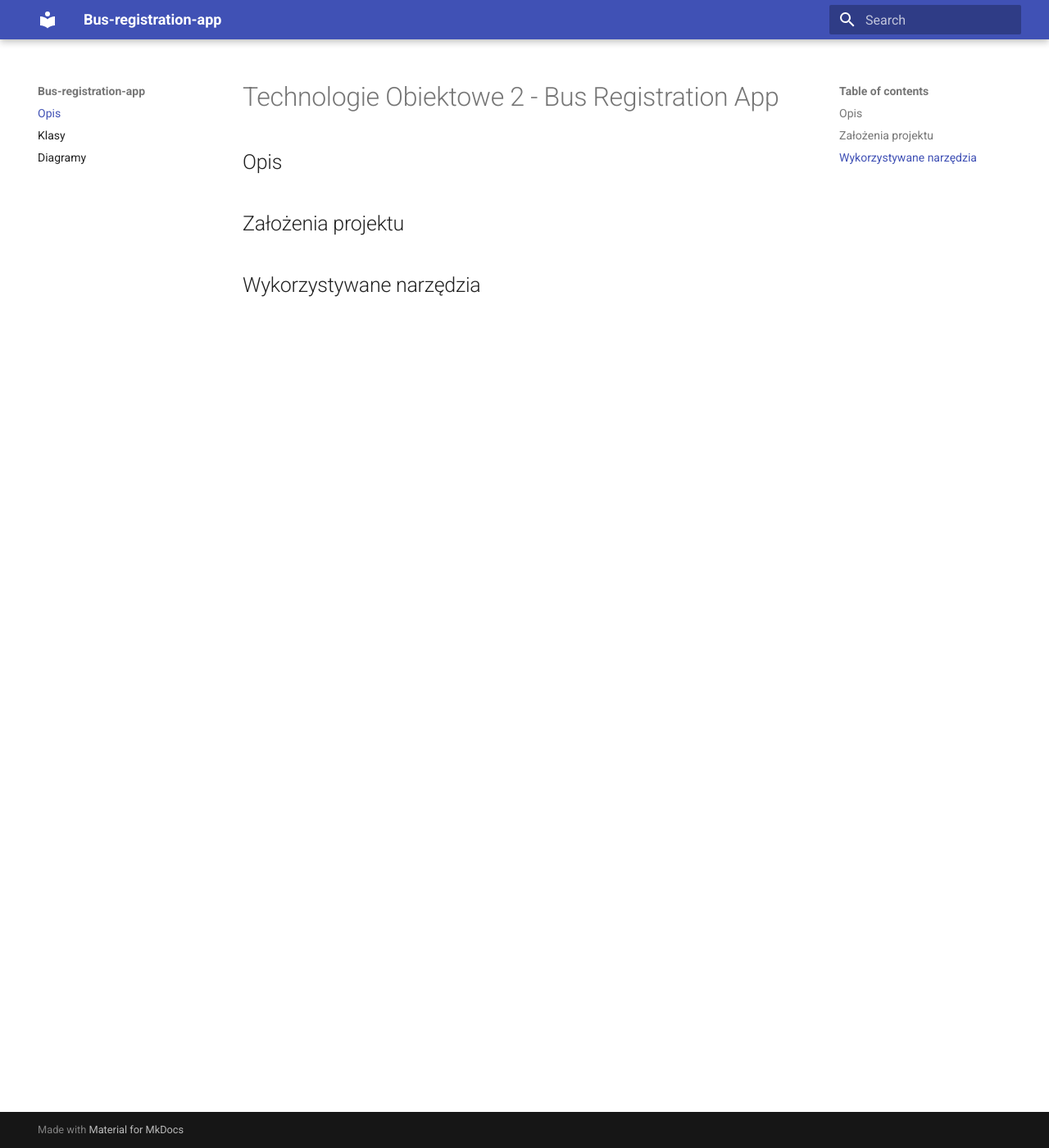
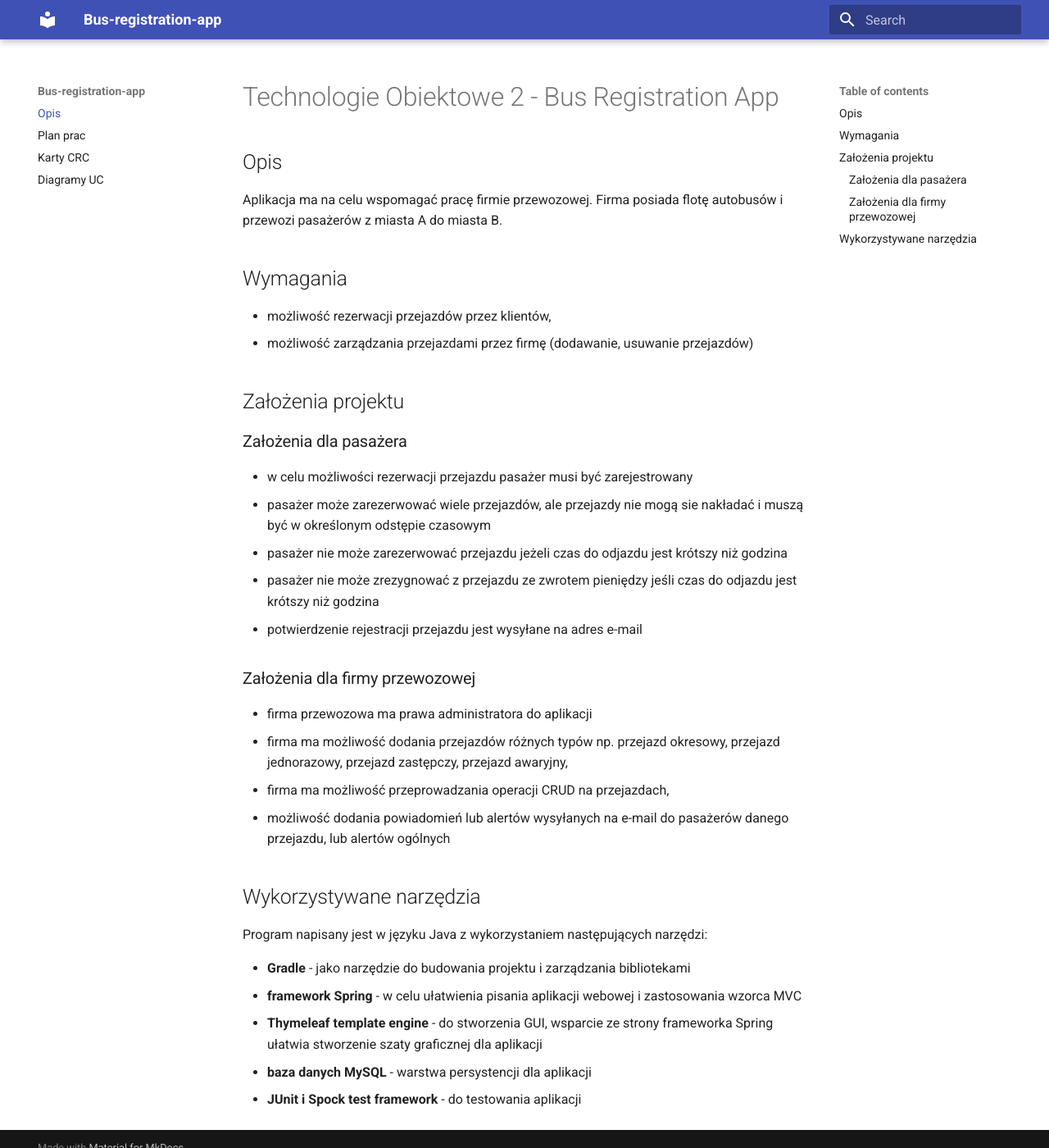
Before and after one commit to agh-computer-science-projects/docs, an MkDocs documentation site: the page built from docs/index.md, in a window 1280 px wide and 1400 px high. Shown: the whole window at 82% size. Built offline with MkDocs 1.6.1 and Material for MkDocs 9.7.7, drawn with Linux system fonts in a browser that asks for light colours.

Commit message:
add basic project description add tasks and schedules add CRC cards and UC diagrams

```diff
--- a/docs/index.md
+++ b/docs/index.md
@@ -2,6 +2,43 @@
 
 ## Opis
 
+Aplikacja ma na celu wspomagać pracę firmie przewozowej. Firma posiada
+flotę autobusów i przewozi pasażerów z miasta A do miasta B.
+
+## Wymagania
+
+* możliwość rezerwacji przejazdów przez klientów,
+* możliwość zarządzania przejazdami przez firmę (dodawanie, usuwanie przejazdów)
+
 ## Założenia projektu
 
+### Założenia dla pasażera
+
+* w celu możliwości rezerwacji przejazdu pasażer musi być zarejestrowany
+* pasażer może zarezerwować wiele przejazdów, ale przejazdy nie mogą sie nakładać
+i muszą być w określonym odstępie czasowym
+* pasażer nie może zarezerwować przejazdu jeżeli czas do odjazdu jest krótszy niż godzina
+* pasażer nie może zrezygnować z przejazdu ze zwrotem pieniędzy jeśli czas do odjazdu
+jest krótszy niż godzina
+* potwierdzenie rejestracji przejazdu jest wysyłane na adres e-mail
+
+### Założenia dla firmy przewozowej
+
+* firma przewozowa ma prawa administratora do aplikacji
+* firma ma możliwość dodania przejazdów różnych typów
+np. przejazd okresowy, przejazd jednorazowy, przejazd zastępczy,
+przejazd awaryjny,
+* firma ma możliwość przeprowadzania operacji CRUD na przejazdach,
+* możliwość dodania powiadomień lub alertów wysyłanych na e-mail do pasażerów
+danego przejazdu, lub alertów ogólnych
+
 ## Wykorzystywane narzędzia
+
+Program napisany jest w języku Java z wykorzystaniem następujących narzędzi:
+
+* **Gradle** - jako narzędzie do budowania projektu i zarządzania bibliotekami
+* **framework Spring** - w celu ułatwienia pisania aplikacji webowej i zastosowania wzorca MVC
+* **Thymeleaf template engine** - do stworzenia GUI, wsparcie ze strony frameworka Spring ułatwia
+stworzenie szaty graficznej dla aplikacji
+* **baza danych MySQL** - warstwa persystencji dla aplikacji
+* **JUnit i Spock test framework** - do testowania aplikacji
--- a/mkdocs.yml
+++ b/mkdocs.yml
@@ -3,5 +3,6 @@ theme:
   name: 'material'
 nav:
   - Opis: index.md
-  - Klasy: classes.md
-  - Diagramy: diagrams.md
+  - Plan prac: schedule.md
+  - Karty CRC: ./classes/index.md
+  - Diagramy UC: ./diagrams/index.md
```
Also changed, not shown: docs/README.md (added, +1 -0 lines), docs/classes.md (deleted, +0 -1 lines), docs/classes/index.md (added, +4 -0 lines), docs/diagrams.md (deleted, +0 -1 lines), docs/diagrams/index.md (added, +7 -0 lines), docs/schedule.md (added, +31 -0 lines), docs/classes/crc_cards.png (added), docs/diagrams/passages.png (added), docs/diagrams/payments.png (added), 1 other file.
